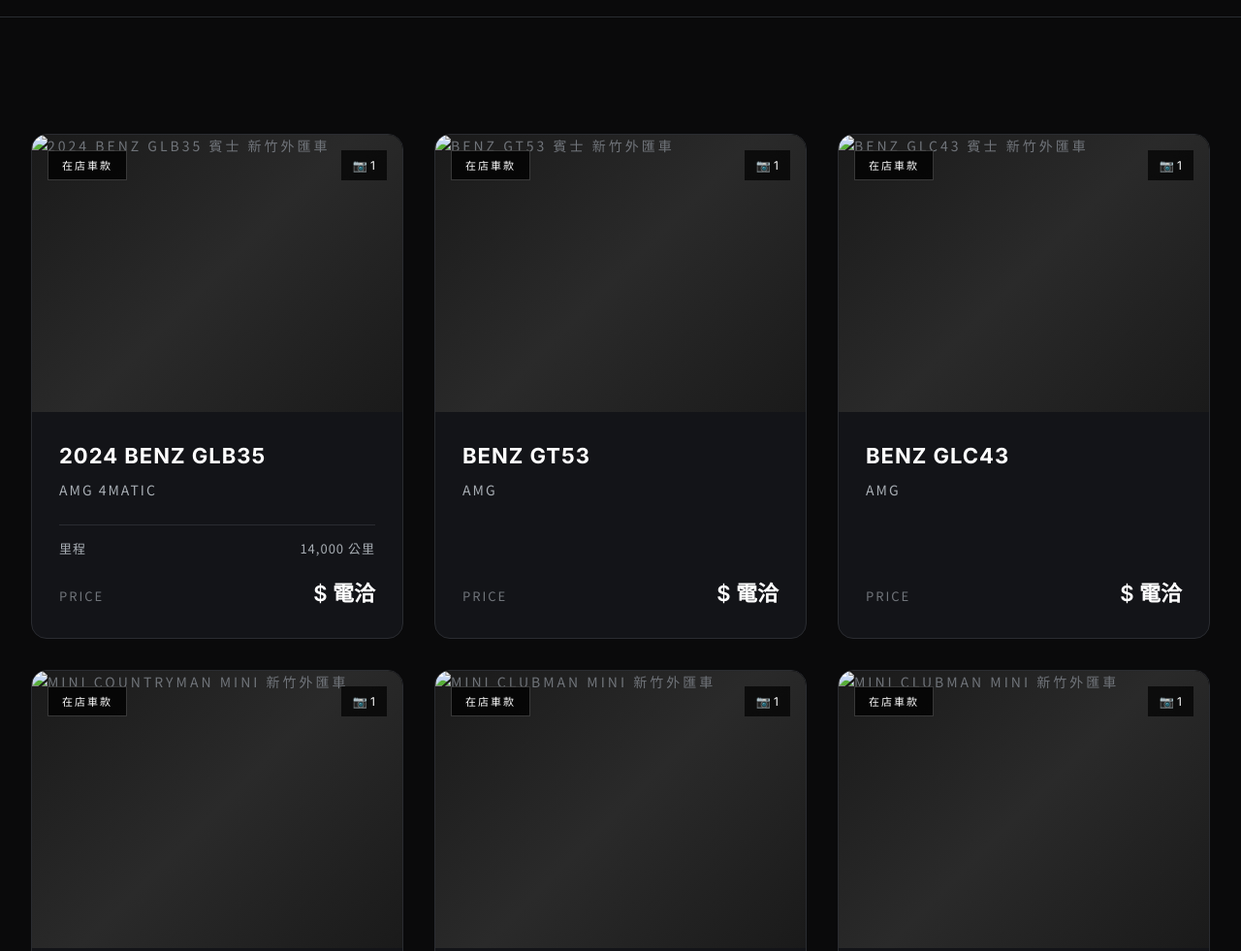
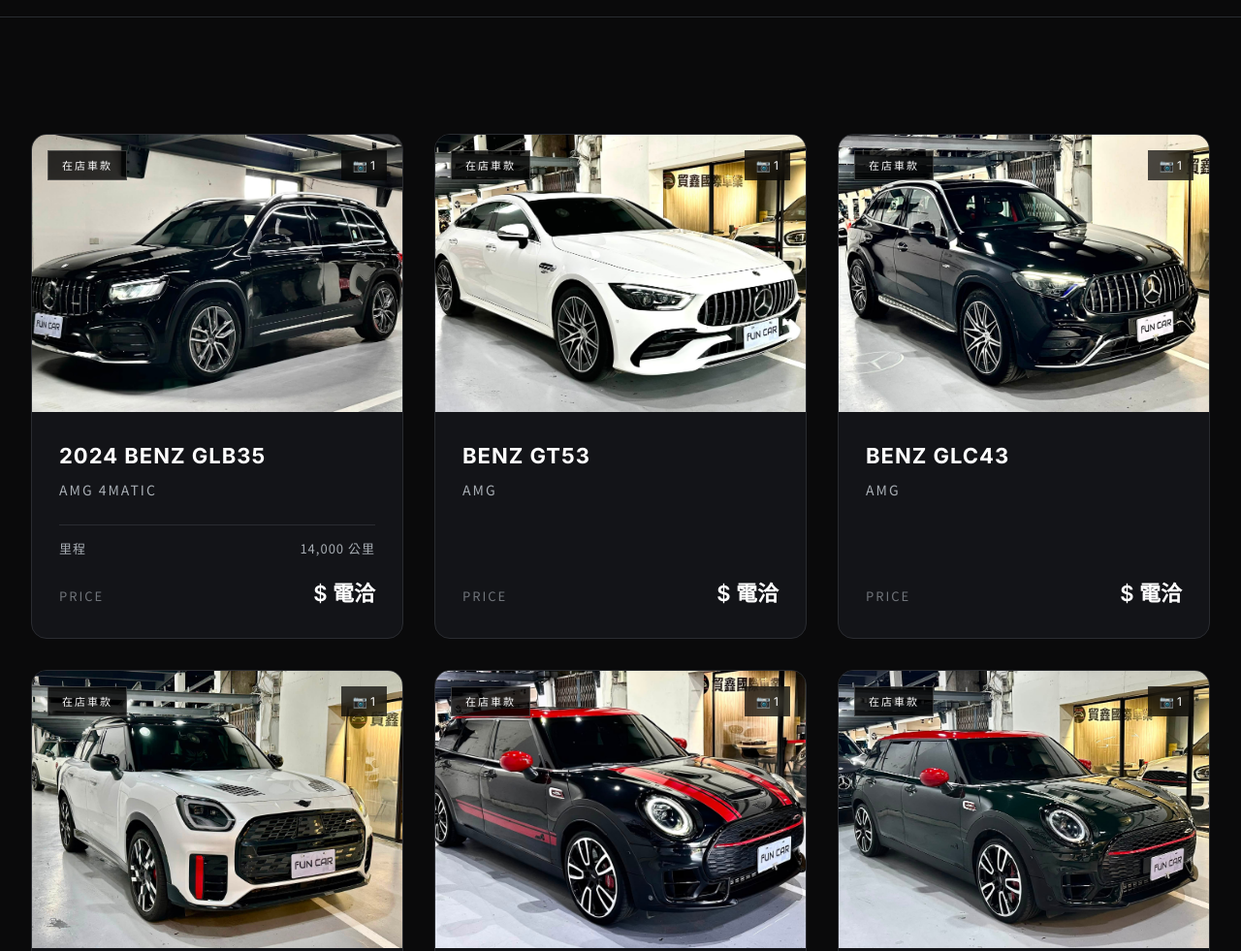
Before and after one commit to kennymaukwen-GIT/FUNCAR.HSINCHU, a plain HTML site: page inventory.html in a window 1280 px wide. Shown: the part 580-1561 px from the top of the page at 97% size. Drawn offline with nearby package versions, Linux system fonts and the light colour scheme.

Commit message:
Add files via upload

```diff
--- a/build-seo.js
+++ b/build-seo.js
@@ -11,7 +11,8 @@
 const SHOWCASE_BRANDS = loadArray(fs.readFileSync('js/main.js','utf8'), 'SHOWCASE_BRANDS');
 
 const esc = s => String(s==null?'':s).replace(/&/g,'&amp;').replace(/</g,'&lt;').replace(/>/g,'&gt;').replace(/"/g,'&quot;');
-const photoUrl = (car,i) => 'images/'+encodeURIComponent(car.folder).replace(/%2F/g,'/')+'/'+encodeURIComponent(car.photos[i]);
+const ROOT_PHOTO_FOLDERS = ['BENZ','BMW','MINI','PORSCHE','OTHERS'];
+const photoUrl = (car,i) => (ROOT_PHOTO_FOLDERS.includes(String(car.folder).split('/')[0]) ? '' : 'images/')+encodeURIComponent(car.folder).replace(/%2F/g,'/')+'/'+encodeURIComponent(car.photos[i]);
 const byStatus = s => CARS.filter(c => c.status === s);
 
 const BRAND_ZH = { bmw: 'BMW', porsche: '保時捷', benz: '賓士', mini: 'MINI', other: '進口車' };
--- a/inventory.html
+++ b/inventory.html
@@ -81,7 +81,7 @@
 <section class="section">
   <div class="car-grid" data-car-grid="in-stock"><!--ssg-->
       <a href="car-detail.html?id=benz-glb35-amg-2024" class="car-card" data-brand="benz">
-        <div class="car-card-media"><img class="car-card-img" src="images/in-stock/2024%20BENZ%20GLB35%20AMG/1.jpg" alt="2024 BENZ GLB35 賓士 新竹外匯車" loading="lazy"></div>
+        <div class="car-card-media"><img class="car-card-img" src="BENZ/2024%20GLB35%20AMG%204MATIC%20%3A%20%E9%BB%91%20%3A%205%E5%BA%A7%3A14000%E5%85%AC%E9%87%8C.jpg" alt="2024 BENZ GLB35 賓士 新竹外匯車" loading="lazy"></div>
         <div class="car-card-body">
           <div class="car-card-title">2024 BENZ GLB35</div>
           <div class="car-card-subtitle">AMG 4MATIC</div>
@@ -90,7 +90,7 @@
         </div>
       </a>
       <a href="car-detail.html?id=benz-gt53-amg-white" class="car-card" data-brand="benz">
-        <div class="car-card-media"><img class="car-card-img" src="images/in-stock/BENZ%20GT53%20AMG/1.jpg" alt="BENZ GT53 賓士 新竹外匯車" loading="lazy"></div>
+        <div class="car-card-media"><img class="car-card-img" src="BENZ/GT53%20AMG-1.jpg" alt="BENZ GT53 賓士 新竹外匯車" loading="lazy"></div>
         <div class="car-card-body">
           <div class="car-card-title">BENZ GT53</div>
           <div class="car-card-subtitle">AMG</div>
@@ -99,7 +99,7 @@
         </div>
       </a>
       <a href="car-detail.html?id=benz-glc43-amg-black" class="car-card" data-brand="benz">
-        <div class="car-card-media"><img class="car-card-img" src="images/in-stock/BENZ%20GLC43%20AMG%20Black/1.jpg" alt="BENZ GLC43 賓士 新竹外匯車" loading="lazy"></div>
+        <div class="car-card-media"><img class="car-card-img" src="BENZ/GLC%2043%20AMG-1.jpg" alt="BENZ GLC43 賓士 新竹外匯車" loading="lazy"></div>
         <div class="car-card-body">
           <div class="car-card-title">BENZ GLC43</div>
           <div class="car-card-subtitle">AMG</div>
@@ -108,7 +108,7 @@
         </div>
       </a>
       <a href="car-detail.html?id=mini-countryman-jcw-white" class="car-card" data-brand="mini">
-        <div class="car-card-media"><img class="car-card-img" src="images/in-stock/MINI%20Countryman%20JCW/1.jpg" alt="MINI COUNTRYMAN MINI 新竹外匯車" loading="lazy"></div>
+        <div class="car-card-media"><img class="car-card-img" src="MINI/Countryman%20JCW-1.jpg" alt="MINI COUNTRYMAN MINI 新竹外匯車" loading="lazy"></div>
         <div class="car-card-body">
           <div class="car-card-title">MINI COUNTRYMAN</div>
           <div class="car-card-subtitle">JCW</div>
@@ -117,7 +117,7 @@
         </div>
       </a>
       <a href="car-detail.html?id=mini-clubman-jcw-black-red" class="car-card" data-brand="mini">
-        <div class="car-card-media"><img class="car-card-img" src="images/in-stock/MINI%20Clubman%20JCW%20Black%20Red/1.jpg" alt="MINI CLUBMAN MINI 新竹外匯車" loading="lazy"></div>
+        <div class="car-card-media"><img class="car-card-img" src="MINI/Clubman%20JCW-1.jpg" alt="MINI CLUBMAN MINI 新竹外匯車" loading="lazy"></div>
         <div class="car-card-body">
           <div class="car-card-title">MINI CLUBMAN</div>
           <div class="car-card-subtitle">JCW</div>
@@ -126,7 +126,7 @@
         </div>
       </a>
       <a href="car-detail.html?id=mini-clubman-jcw-green" class="car-card" data-brand="mini">
-        <div class="car-card-media"><img class="car-card-img" src="images/in-stock/MINI%20Clubman%20JCW%20Green/1.jpg" alt="MINI CLUBMAN MINI 新竹外匯車" loading="lazy"></div>
+        <div class="car-card-media"><img class="car-card-img" src="MINI/Clubman%20JCW-2.jpg" alt="MINI CLUBMAN MINI 新竹外匯車" loading="lazy"></div>
         <div class="car-card-body">
           <div class="car-card-title">MINI CLUBMAN</div>
           <div class="car-card-subtitle">JCW</div>
@@ -135,7 +135,7 @@
         </div>
       </a>
       <a href="car-detail.html?id=mini-clubman-jcw-sage" class="car-card" data-brand="mini">
-        <div class="car-card-media"><img class="car-card-img" src="images/in-stock/MINI%20Clubman%20JCW%20Sage/1.jpg" alt="MINI CLUBMAN MINI 新竹外匯車" loading="lazy"></div>
+        <div class="car-card-media"><img class="car-card-img" src="MINI/Clubman%20JCW-3.jpg" alt="MINI CLUBMAN MINI 新竹外匯車" loading="lazy"></div>
         <div class="car-card-body">
           <div class="car-card-title">MINI CLUBMAN</div>
           <div class="car-card-subtitle">JCW</div>
@@ -144,7 +144,7 @@
         </div>
       </a>
       <a href="car-detail.html?id=mini-clubman-jcw-white" class="car-card" data-brand="mini">
-        <div class="car-card-media"><img class="car-card-img" src="images/in-stock/MINI%20Clubman%20JCW%20White/1.jpg" alt="MINI CLUBMAN MINI 新竹外匯車" loading="lazy"></div>
+        <div class="car-card-media"><img class="car-card-img" src="MINI/Clubman%20JCW-4.jpg" alt="MINI CLUBMAN MINI 新竹外匯車" loading="lazy"></div>
         <div class="car-card-body">
           <div class="car-card-title">MINI CLUBMAN</div>
           <div class="car-card-subtitle">JCW</div>
@@ -153,7 +153,7 @@
         </div>
       </a>
       <a href="car-detail.html?id=porsche-718-boxster-s-2017" class="car-card" data-brand="porsche">
-        <div class="car-card-media"><img class="car-card-img" src="images/in-stock/2017%20Porsche%20718%20Boxster%20S/1.jpg" alt="2017 PORSCHE 718 BOXSTER 保時捷 新竹外匯車" loading="lazy"></div>
+        <div class="car-card-media"><img class="car-card-img" src="PORSCHE/%E5%B9%B4%E4%BB%BD%EF%BC%9A2017%20%E8%BB%8A%E5%9E%8B%EF%BC%9APorsche%20718%20Boxster%20S%20%E9%A1%8F%E8%89%B2%EF%BC%9A%E6%A5%B5%E7%99%BD%20%E9%87%8C%E7%A8%8B37%2C000%E5%85%AC%E9%87%8C%20.jpg" alt="2017 PORSCHE 718 BOXSTER 保時捷 新竹外匯車" loading="lazy"></div>
         <div class="car-card-body">
           <div class="car-card-title">2017 PORSCHE 718 BOXSTER</div>
           <div class="car-card-subtitle">S</div>
@@ -246,7 +246,7 @@
   </div>
 </footer>
 
-<script src="js/cars.js?v=10"></script>
+<script src="js/cars.js?v=11"></script>
 <script src="js/main.js?v=36"></script>
 </body>
 </html>
--- a/js/cars.js
+++ b/js/cars.js
@@ -25,8 +25,8 @@
     brand: 'benz',
     title: '2024 BENZ GLB35',
     subtitle: 'AMG 4MATIC',
-    folder: 'in-stock/2024 BENZ GLB35 AMG',
-    photos: ['1.jpg'],
+    folder: 'BENZ',
+    photos: ['2024 GLB35 AMG 4MATIC : 黑 : 5座:14000公里.jpg'],
     specs: { year: '2024', mileage: '14,000 公里', transmission: '自排', fuel: '汽油', location: '新竹', origin: '—', exteriorColor: '黑', interiorColor: '—' },
     price: '電洽',
     fbUrl: 'https://www.facebook.com/share/p/1HLuVNKgQr/',
@@ -38,8 +38,8 @@
     brand: 'benz',
     title: 'BENZ GT53',
     subtitle: 'AMG',
-    folder: 'in-stock/BENZ GT53 AMG',
-    photos: ['1.jpg'],
+    folder: 'BENZ',
+    photos: ['GT53 AMG-1.jpg'],
     specs: { year: '—', mileage: '—', transmission: '自排', fuel: '汽油', location: '新竹', origin: '—', exteriorColor: '白', interiorColor: '—' },
     price: '電洽',
     fbUrl: 'https://www.facebook.com/share/p/1854T7g8hp/',
@@ -51,8 +51,8 @@
     brand: 'benz',
     title: 'BENZ GLC43',
     subtitle: 'AMG',
-    folder: 'in-stock/BENZ GLC43 AMG Black',
-    photos: ['1.jpg'],
+    folder: 'BENZ',
+    photos: ['GLC 43 AMG-1.jpg'],
     specs: { year: '—', mileage: '—', transmission: '自排', fuel: '汽油', location: '新竹', origin: '—', exteriorColor: '黑', interiorColor: '—' },
     price: '電洽',
     fbUrl: 'https://www.facebook.com/share/p/1HzfCNv8GB/',
@@ -64,8 +64,8 @@
     brand: 'mini',
     title: 'MINI COUNTRYMAN',
     subtitle: 'JCW',
-    folder: 'in-stock/MINI Countryman JCW',
-    photos: ['1.jpg'],
+    folder: 'MINI',
+    photos: ['Countryman JCW-1.jpg'],
     specs: { year: '—', mileage: '—', transmission: '自排', fuel: '汽油', location: '新竹', origin: '—', exteriorColor: '白', interiorColor: '—' },
     price: '電洽',
     fbUrl: 'https://www.facebook.com/share/p/1SVt4UY9d1/',
@@ -77,8 +77,8 @@
     brand: 'mini',
     title: 'MINI CLUBMAN',
     subtitle: 'JCW',
-    folder: 'in-stock/MINI Clubman JCW Black Red',
-    photos: ['1.jpg'],
+    folder: 'MINI',
+    photos: ['Clubman JCW-1.jpg'],
     specs: { year: '—', mileage: '—', transmission: '自排', fuel: '汽油', location: '新竹', origin: '—', exteriorColor: '黑紅', interiorColor: '—' },
     price: '電洽',
     fbUrl: 'https://www.facebook.com/share/p/1HoEjPeTCm/',
@@ -90,8 +90,8 @@
     brand: 'mini',
     title: 'MINI CLUBMAN',
     subtitle: 'JCW',
-    folder: 'in-stock/MINI Clubman JCW Green',
-    photos: ['1.jpg'],
+    folder: 'MINI',
+    photos: ['Clubman JCW-2.jpg'],
     specs: { year: '—', mileage: '—', transmission: '自排', fuel: '汽油', location: '新竹', origin: '—', exteriorColor: '墨綠', interiorColor: '—' },
     price: '電洽',
     fbUrl: 'https://www.facebook.com/share/p/1DTfNVE9gM/',
@@ -103,8 +103,8 @@
     brand: 'mini',
     title: 'MINI CLUBMAN',
     subtitle: 'JCW',
-    folder: 'in-stock/MINI Clubman JCW Sage',
-    photos: ['1.jpg'],
+    folder: 'MINI',
+    photos: ['Clubman JCW-3.jpg'],
     specs: { year: '—', mileage: '—', transmission: '自排', fuel: '汽油', location: '新竹', origin: '—', exteriorColor: '灰藍', interiorColor: '—' },
     price: '電洽',
     fbUrl: 'https://www.facebook.com/share/p/1BrD6ZKC1Q/',
@@ -116,8 +116,8 @@
     brand: 'mini',
     title: 'MINI CLUBMAN',
     subtitle: 'JCW',
-    folder: 'in-stock/MINI Clubman JCW White',
-    photos: ['1.jpg'],
+    folder: 'MINI',
+    photos: ['Clubman JCW-4.jpg'],
     specs: { year: '—', mileage: '—', transmission: '自排', fuel: '汽油', location: '新竹', origin: '—', exteriorColor: '白', interiorColor: '—' },
     price: '電洽',
     fbUrl: 'https://www.facebook.com/share/p/19hyoo5brJ/',
@@ -129,8 +129,8 @@
     brand: 'porsche',
     title: '2017 PORSCHE 718 BOXSTER',
     subtitle: 'S',
-    folder: 'in-stock/2017 Porsche 718 Boxster S',
-    photos: ['1.jpg'],
+    folder: 'PORSCHE',
+    photos: ['年份：2017 車型：Porsche 718 Boxster S 顏色：極白 里程37,000公里 .jpg'],
     specs: {
       year: '2017',
       mileage: '37,000 公里',
@@ -700,9 +700,14 @@
 // ============================================
 // 工具函式 - 不需要修改
 // ============================================
+// 品牌資料夾放在網站根目錄(BENZ/BMW/MINI/PORSCHE/OTHERS),照片直接從那裡抓;
+// 其餘 folder(如 in-stock/…、sold/…)維持從 images/ 底下抓。
+const ROOT_PHOTO_FOLDERS = ['BENZ', 'BMW', 'MINI', 'PORSCHE', 'OTHERS'];
 function photoUrl(car, index) {
   const filename = car.photos[index];
-  return 'images/' + encodeURIComponent(car.folder).replace(/%2F/g, '/') + '/' + encodeURIComponent(filename);
+  const first = String(car.folder).split('/')[0];
+  const base = ROOT_PHOTO_FOLDERS.includes(first) ? '' : 'images/';
+  return base + encodeURIComponent(car.folder).replace(/%2F/g, '/') + '/' + encodeURIComponent(filename);
 }
 
 function carsByStatus(status) {
```
Also changed, not shown: car-detail.html (+1 -1 lines), import-guide.html (+1 -1 lines), incoming.html (+1 -1 lines), index.html (+1 -1 lines), models.html (+1 -1 lines), sold.html (+1 -1 lines).
